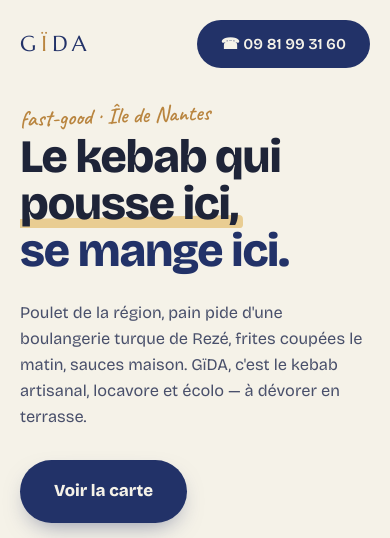
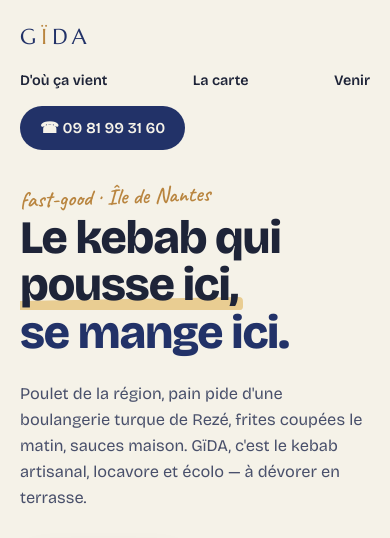
Before and after one commit to louisonb4-arch/gida-Nantes, a plain HTML site: page index.html in a window 390 px wide. Shown: the top 538 px of the page. Drawn offline with nearby package versions, Linux system fonts and the light colour scheme.

Commit message:
Mobile: restore nav links, fix CTA sizing

```diff
--- a/index.html
+++ b/index.html
@@ -107,7 +107,12 @@
       transition: transform 0.2s, background 0.2s;
     }
     .pastille:hover { background: var(--bois); transform: rotate(-2deg) scale(1.04); }
-    @media (max-width: 700px) { .nav__liens a:not(.pastille) { display: none; } }
+    @media (max-width: 700px) {
+      .nav { flex-wrap: wrap; row-gap: 14px; }
+      .nav__liens { flex-basis: 100%; flex-wrap: wrap; justify-content: space-between; gap: 14px 20px; }
+      .nav__liens a:not(.pastille) { display: inline-flex; font-size: 0.9rem; }
+      .pastille { padding: 10px 20px; font-size: 0.9rem; }
+    }
 
     /* ---------- Hero collage ---------- */
     .hero { position: relative; padding: clamp(6px, 2.4vw, 34px) 0 0; }
```
